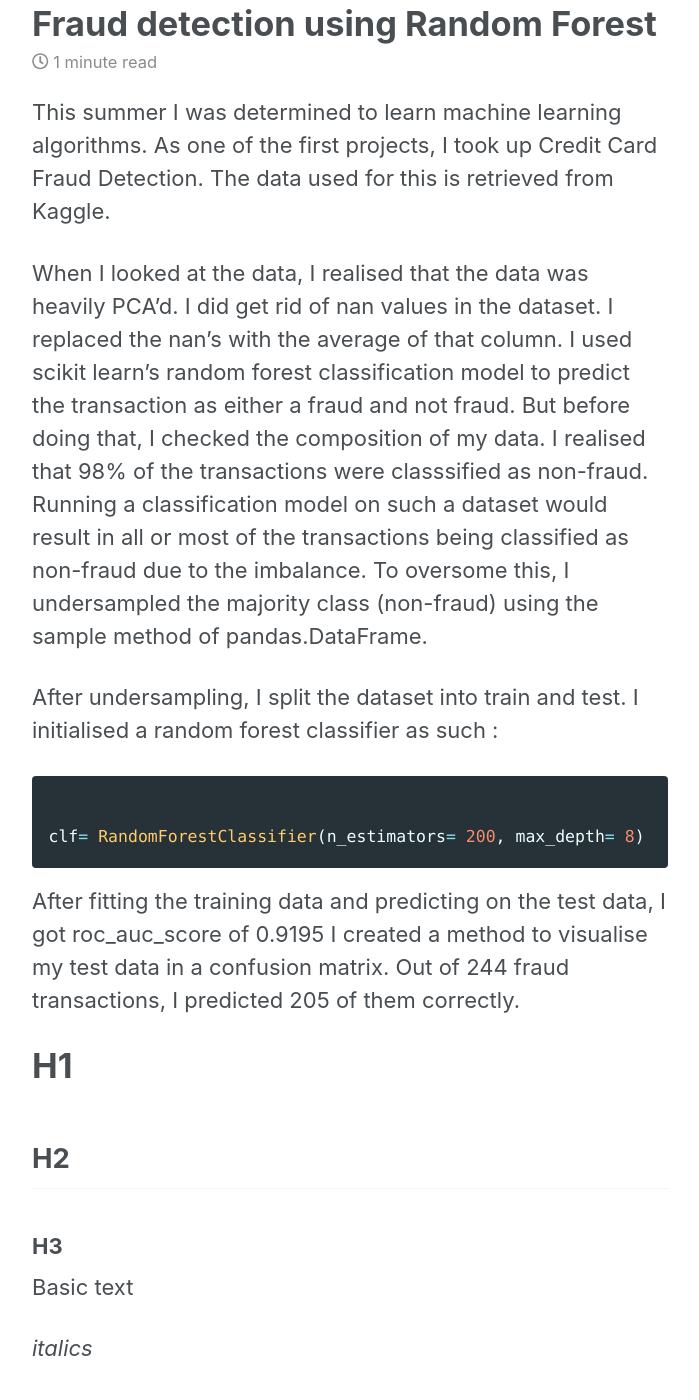
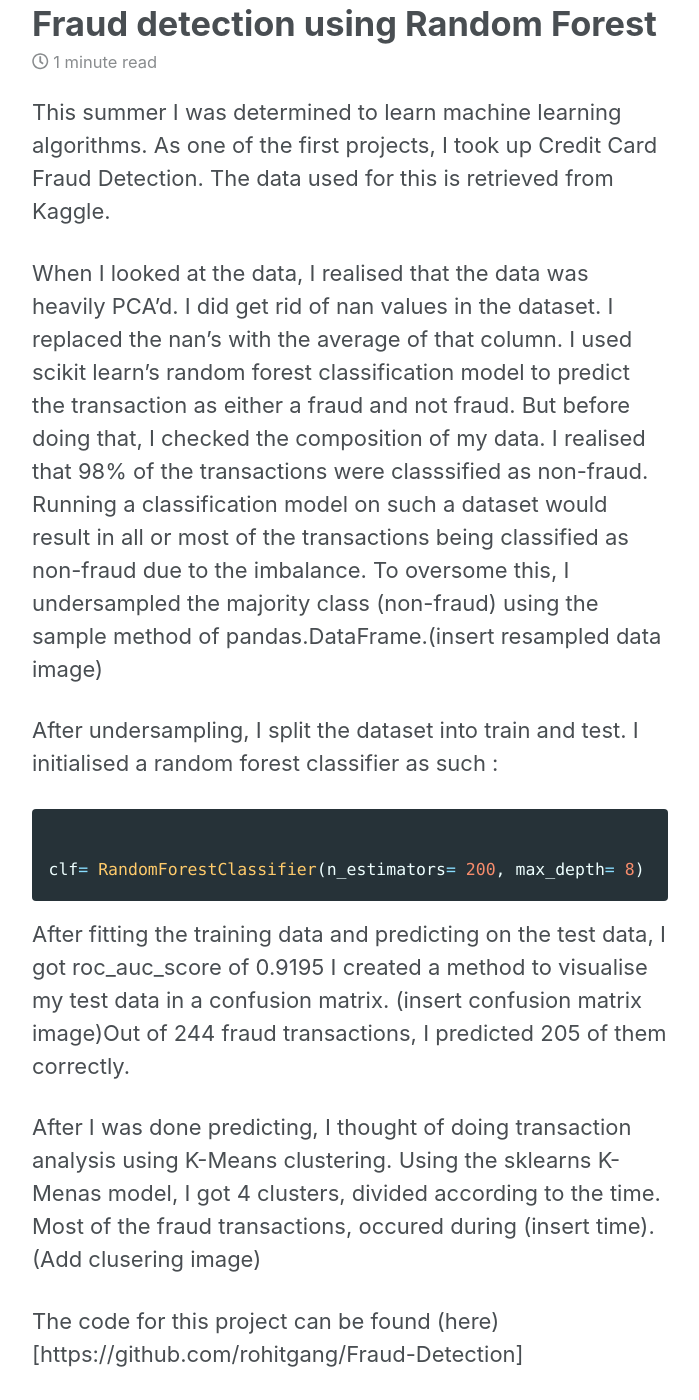
Before and after one commit to rohitgang/rohitgang.github.io, a Jekyll site: the page built from _posts/2019-05-03-frauddetect.md, in a window 1280 px wide and 1400 px high, scrolled down 983 px. Shown: the whole window, without its empty margins (290-989 px from the left). Built offline with Jekyll 4.4.1, drawn with Linux system fonts in a browser that asks for light colours; cached includes are drawn as plain includes; nearby versions of some CDN libraries; some of the changed text lies outside the part shown.

Commit message:
Update 2019-05-03-frauddetect.md

````diff
--- a/_posts/2019-05-03-frauddetect.md
+++ b/_posts/2019-05-03-frauddetect.md
@@ -13,7 +13,7 @@ The data used for this is retrieved from Kaggle.
 When I looked at the data, I realised that the data was heavily PCA'd. I did get rid of nan values in the dataset. I replaced the nan's with the average of that column.
 I used scikit learn's random forest classification model to predict the transaction as either a fraud and not fraud. But before doing that, I checked the composition of my data.
 I realised that 98% of the transactions were classsified as non-fraud. Running a classification model on such a dataset would result in all or most of the transactions being classified as non-fraud due to the imbalance.
-To oversome this, I undersampled the majority class (non-fraud) using the sample method of pandas.DataFrame.
+To oversome this, I undersampled the majority class (non-fraud) using the sample method of pandas.DataFrame.(insert resampled data image)
 
 After undersampling, I split the dataset into train and test. I initialised a random forest classifier  as such :
 
@@ -23,45 +23,8 @@ clf= RandomForestClassifier(n_estimators= 200, max_depth= 8)
 ```
 
 After fitting the training data and predicting on the test data, I got roc_auc_score of 0.9195
-I created a method to visualise my test data in a confusion matrix. Out of 244 fraud transactions, I predicted 205 of them correctly.
+I created a method to visualise my test data in a confusion matrix. (insert confusion matrix image)Out of 244 fraud transactions, I predicted 205 of them correctly.
 
-# H1
+After I was done predicting, I thought of doing transaction analysis using K-Means clustering. Using the sklearns K-Menas model, I got 4 clusters, divided according to the time. Most of the fraud transactions, occured during (insert time). (Add clusering image)
 
-## H2
-
-### H3
-
-Basic text
-
-*italics*
-
-**bold**
-
-[link](hyperlink)
-
-* 1st item
-* secind item
-
-1. firdt
-2. second
-
-'''python
-
-    import numpy as np
-
-    def sucks():
-        x= y
-'''
-
-'''r
-
-library(tidyverse)
-df <- read_csv('somefile.csv')
-
-'''
-
-'x+y'
-
-<image src= "{{site.url}}{{site.baseurl}}/images/logo.png", alt="linear">
-
-$$x+y=z$$
+The code for this project can be found (here) [https://github.com/rohitgang/Fraud-Detection]
````
